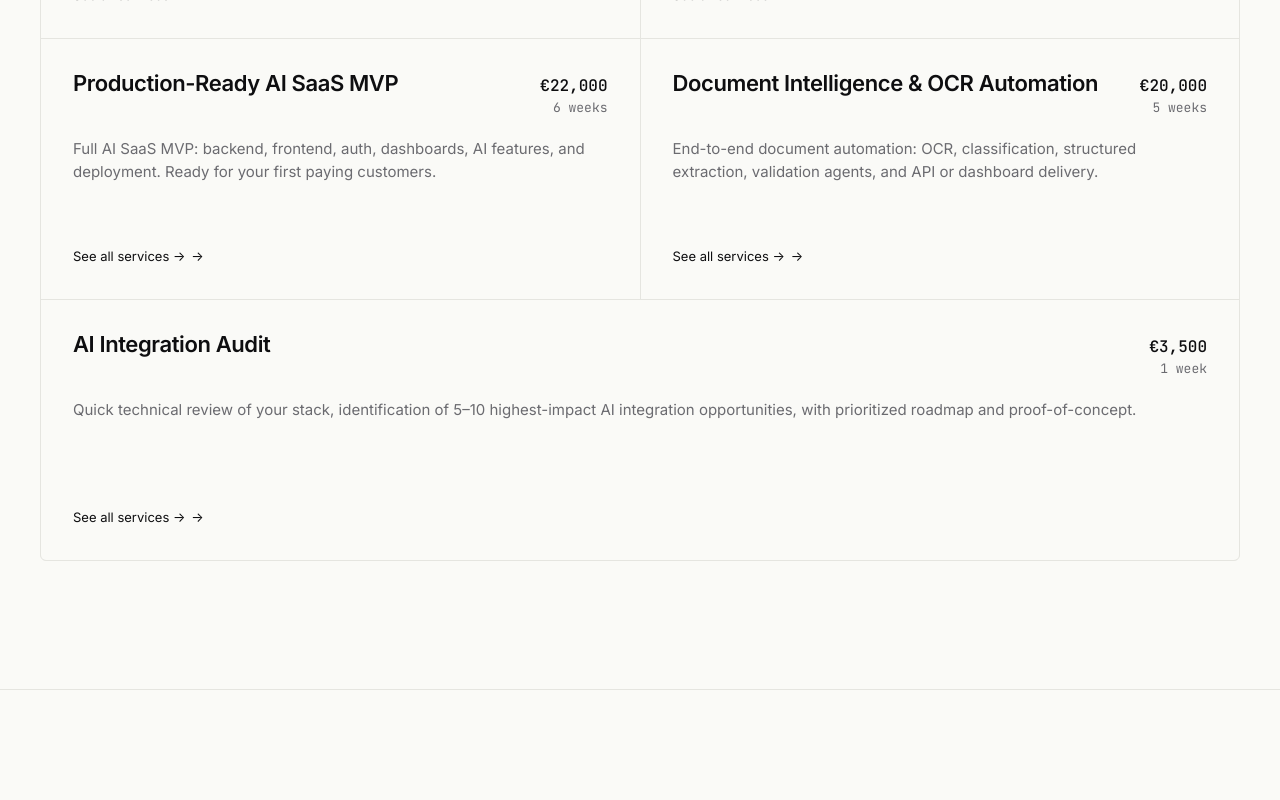
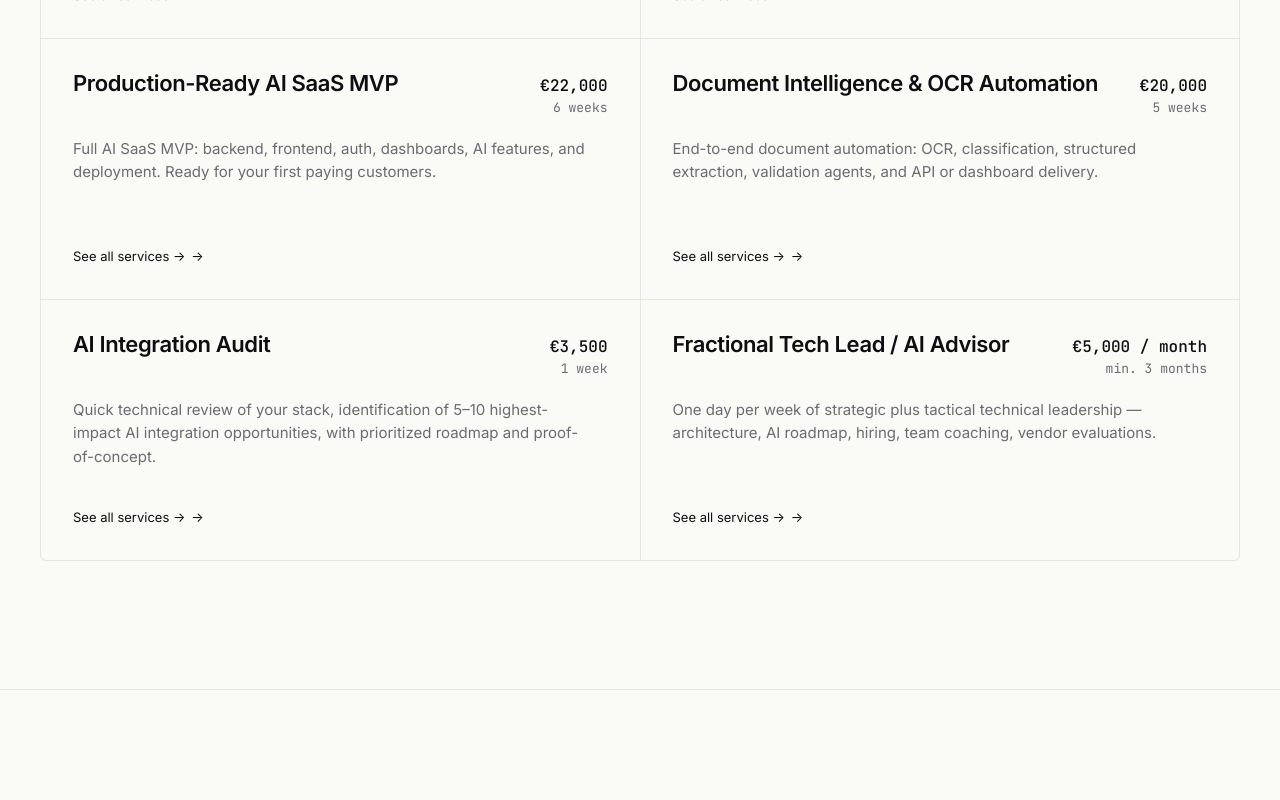
Before and after one commit to AbdellahJAIZE/jaizetech, a Next.js app: page /en in a window 1280 px wide. Shown: the part 1609-2409 px from the top of the page. Built offline with nearby package versions, Linux system fonts and the light colour scheme.

Commit message:
show 6 services on homepage; update schema description

```diff
--- a/src/app/[locale]/page.tsx
+++ b/src/app/[locale]/page.tsx
@@ -76,7 +76,7 @@ function Home() {
           <h2>{t('services.title')}</h2>
         </div>
         <div className="services-grid reveal">
-          {[0, 1, 2, 3, 4].map((i) => (
+          {[0, 1, 2, 3, 4, 5].map((i) => (
             <ServiceCard key={i} index={i} />
           ))}
         </div>
--- a/src/components/SchemaJsonLd.tsx
+++ b/src/components/SchemaJsonLd.tsx
@@ -26,8 +26,8 @@ export default function SchemaJsonLd({ locale }: Props) {
     name: 'Jaize',
     description:
       locale === 'nl'
-        ? 'Senior software engineering en AI-integratie voor Nederlandse scale-ups.'
-        : 'Senior software engineering and AI integration for Dutch scale-ups.',
+        ? 'Productieklare AI-systemen voor Nederlandse scale-ups: AI-agenten, RAG-assistenten, document-automatisering en volledige stack.'
+        : 'Production-ready AI systems for Dutch scale-ups: AI agents, RAG assistants, document automation, and full-stack delivery.',
     url: 'https://jaizetech.nl',
     areaServed: { '@type': 'Country', name: 'Netherlands' },
     priceRange: '€€€',
```
